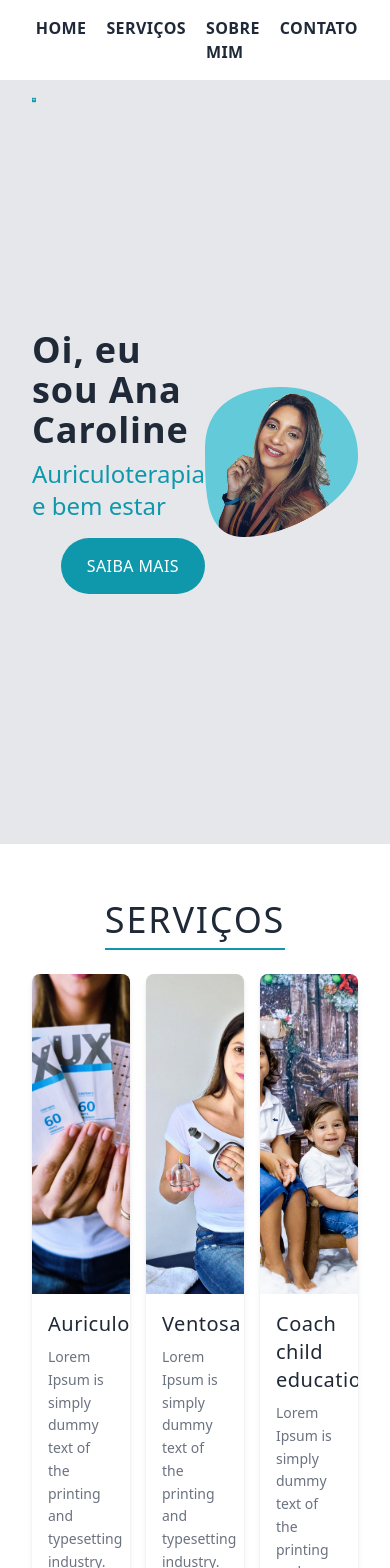
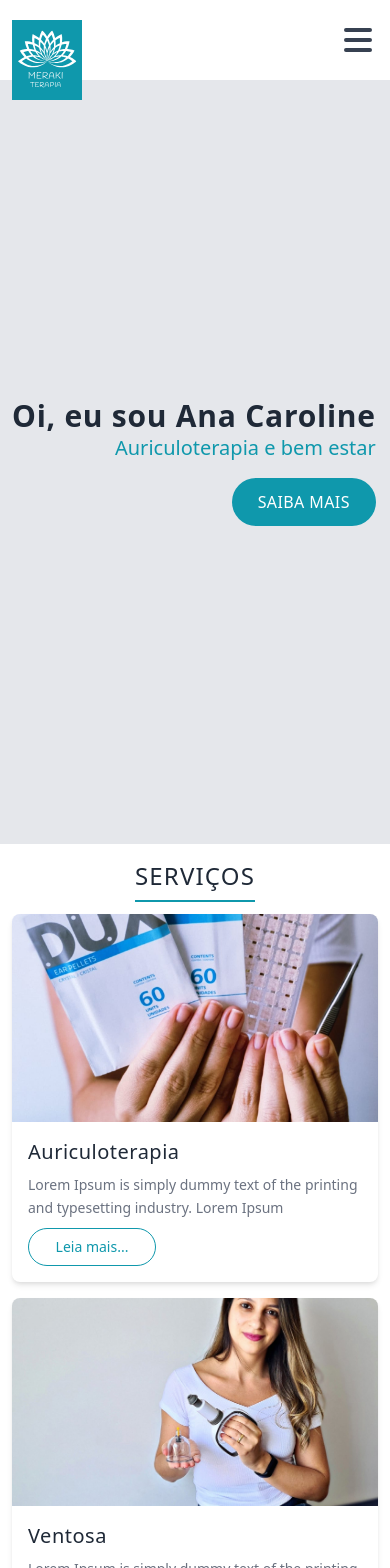
Before and after one commit to santanarscs/meraki-blog, a Next.js app: page / in a window 390 px wide. Shown: the top 1568 px of the page. Built offline with nearby package versions, Linux system fonts and the light colour scheme.

Commit message:
set breakpoint to mobile iphone 6/7/8

```diff
--- a/package.json
+++ b/package.json
@@ -6,6 +6,7 @@
     "start": "next start"
   },
   "dependencies": {
+    "@heroicons/react": "^1.0.4",
     "next": "latest",
     "react": "^17.0.2",
     "react-dom": "^17.0.2"
--- a/src/components/Header.tsx
+++ b/src/components/Header.tsx
@@ -1,21 +1,24 @@
-
+import { MenuIcon } from '@heroicons/react/solid'
 function Header() {
   return (
     <div className="flex w-full h-20 shadow-md z-10">
-      <header className="flex justify-between items-center px-8 w-full z-10">
+      <header className="flex justify-between items-center px-3 sm:px-8 w-full z-10">
         <div className="relative w-52">
           <div className="absolute -top-5">
-            <img className="h-40" src="/images/Logo.svg" alt="Meraki terapia"/>
+            <img className="h-20 sm:h-40" src="/images/Logo.svg" alt="Meraki terapia"/>
           </div>
         </div>
-        <nav className="justify-self-end">
-          <ul className="flex  space-x-5 uppercase font-semibold tracking-wide text-gray-800">
+        <nav className="hidden sm:block justify-self-end">
+          <ul className="flex space-x-5 uppercase font-semibold tracking-wide text-gray-800">
             <li>Home</li>
             <li>Serviços</li>
             <li>Sobre mim</li>
             <li>Contato</li>
           </ul>
         </nav>
+        <button className="sm:hidden">
+          <MenuIcon className="h-10 w-10 text-gray-700" />
+        </button>
       </header>
     </div>
   )
--- a/src/pages/index.tsx
+++ b/src/pages/index.tsx
@@ -1,26 +1,29 @@
 import { Header } from '../components/Header'
-
+import Head from 'next/head'
 export default function Home() {
   return (
     <div>
+      <Head>
+        <title>Meraki Terapia</title>
+      </Head>
       <Header />
 
-      <section className="bg-gray-200 content-area flex items-center justify-between px-8 w-full text-gray-800">
+      <section className="bg-gray-200 content-area flex items-center justify-between px-3 sm:px-8 w-full text-gray-800">
         <div className="flex flex-col items-end">
-          <h1 className="text-4xl tracking-wide font-semibold mb-2">Oi, eu sou Ana Caroline</h1>
-          <span className="text-brand font-medium text-2xl mb-4">Auriculoterapia e bem estar</span>
-          <button className="bg-brand p-4 rounded-full text-white uppercase tracking-wide w-36 font-medium hover:bg-brand-dark transition-colors">Saiba mais</button>
+          <h1 className="text-3xl sm:text-4xl tracking-wide font-semibold sm:mb-2">Oi, eu sou Ana Caroline</h1>
+          <span className="text-brand font-medium text-xl sm:text-2xl mb-4">Auriculoterapia e bem estar</span>
+          <button className="bg-brand p-3 sm:p-4 rounded-full text-white uppercase tracking-wide w-36 font-medium hover:bg-brand-dark transition-colors">Saiba mais</button>
         </div>
-        <div>
+        <div className="hidden sm:block">
           <img src="/images/Carol.png" alt="Ana Caroline Santana"/>
         </div>
       </section>
 
-      <section className="p-14 bg-white px-8 w-full text-gray-800 flex items-center flex-col">
-        <h1 className=" text-4xl uppercase tracking-wider font-medium pb-2 border-b-2 border-brand">Serviços</h1>
-        <ul className="grid grid-cols-3 gap-4 mt-6">
+      <section className="py-4 sm:py-14 bg-white px-3 sm:px-8 w-full text-gray-800 flex items-center flex-col">
+        <h1 className="text-2xl sm:text-4xl uppercase tracking-wider font-medium pb-2 border-b-2 border-brand">Serviços</h1>
+        <ul className="grid grid-cols-1 gap-4 sm:grid-cols-3 mt-3 sm:mt-6">
           <li className="rounded-lg shadow-md overflow-hidden bg-white">
-            <img className="h-80 w-full object-cover" src="/images/aurico.jpeg" alt="Auriculoterapia" />
+            <img className="h-52 sm:h-80 w-full object-cover" src="/images/aurico.jpeg" alt="Auriculoterapia" />
             <div className="p-4 flex flex-col">
               <h2 className="text-xl mb-2 tracking-wide">Auriculoterapia</h2>
               <span className="text-gray-500 text-sm leading-relaxed">Lorem Ipsum is simply dummy text of the printing and typesetting industry. Lorem Ipsum </span>
@@ -28,7 +31,7 @@ export default function Home() {
             </div>
           </li>
           <li className="rounded-lg shadow-md overflow-hidden bg-white">
-            <img className="h-80 w-full object-cover" src="/images/ventosa.jpeg" alt="Ventosa terapia" />
+            <img className="h-52 sm:h-80 w-full object-cover" src="/images/ventosa.jpeg" alt="Ventosa terapia" />
             <div className="p-4 flex flex-col">
               <h2 className="text-xl mb-2 tracking-wide">Ventosa</h2>
               <span className="text-gray-500 text-sm leading-relaxed">Lorem Ipsum is simply dummy text of the printing and typesetting industry. Lorem Ipsum </span>
@@ -36,7 +39,7 @@ export default function Home() {
             </div>
           </li>
           <li className="rounded-lg shadow-md overflow-hidden bg-white">
-            <img className="h-80 w-full object-cover" src="/images/coach_child.jpeg" alt="Coach Child education" />
+            <img className="h-52 sm:h-80 w-full object-cover" src="/images/coach_child.jpeg" alt="Coach Child education" />
             <div className="p-4 flex flex-col">
               <h2 className="text-xl mb-2 tracking-wide">Coach child education</h2>
               <span className="text-gray-500 text-sm leading-relaxed">Lorem Ipsum is simply dummy text of the printing and typesetting industry. Lorem Ipsum </span>
@@ -46,30 +49,31 @@ export default function Home() {
         </ul>
       </section>
 
-      <section className="p-14 bg-gray-200 px-8 w-full text-gray-800 flex items-center flex-col">
-        <h1 className="text-4xl uppercase tracking-wider font-medium pb-2 border-b-2 border-brand">Meus Clientes</h1>
-        <ul className="my-10 w-full">
-          <li className="flex items-center justify-center ">
+      <section className="py-4 sm:py-14 bg-gray-200 px-3 sm:px-8 w-full text-gray-800 flex items-center flex-col">
+        <h1 className="text-2xl sm:text-4xl uppercase tracking-wider font-medium pb-2 border-b-2 border-brand">Meus Clientes</h1>
+        <ul className="my-5 sm:my-10 w-full">
+          <li className="flex items-center justify-center">
             <img className="rounded-full h-24 w-24 mr-4" src="/images/ivan.jpeg" alt="Ivan" />
             <p className="text-gray-600 italic text-base w-2/3 line">“Após receber instruções no programa de coach child education meus filhos se tornaram dois dinossauros, o mais velho é o Dimitrisauro e o mais novo é o Icarosauro-san”</p>
           </li>
         </ul>
       </section>
 
-      <section className="p-14 bg-white px-8 w-full text-gray-800 flex items-center flex-col">
-        <h1 className=" text-4xl uppercase tracking-wider font-medium pb-2 border-b-2 border-brand">Sobre mim</h1>
-        <div className="flex justify-between mt-6">
-          <img className="border-4 border-brand w-1/3" src="/images/Carol.jpeg" alt="Carol Santana"/>
-          <div className="ml-4 flex-1 text-gray-600 space-y-6">
+      <section className="py-4 sm:py-14 bg-white px-3 sm:px-8 w-full text-gray-800 flex items-center flex-col">
+        <h1 className="text-2xl sm:text-4xl uppercase tracking-wider font-medium pb-2 border-b-2 border-brand">Sobre mim</h1>
+        <div className="flex flex-col items-center sm:flex-row sm:justify-between mt-6">
+          <img className="border-4 border-brand w-1/3 mb-4 sm:mb-0" src="/images/Carol.jpeg" alt="Carol Santana"/>
+          <div className="sm:ml-4 flex-1 text-gray-600 space-y-6">
             <p className="leading-relaxed text-lg">Lorem Ipsum is simply dummy text of the printing and typesetting industry. Lorem Ipsum has been the industry's standard dummy text ever since the 1500s, when an unknown printer took a galley of type and scrambled it to make a type specimen book. It has survived not only five centuries, but also the leap into electronic typesetting, remaining essentially unchanged. It was popularised in the 1960s with the release of Letraset sheets containing Lorem Ipsum passages, and more recently with desktop publishing software like Aldus PageMaker including versions of Lorem Ipsum.</p>
             <p className="leading-relaxed text-lg">Lorem Ipsum is simply dummy text of the printing and typesetting industry. Lorem Ipsum has been the industry's standard dummy text ever since the 1500s, when an unknown printer took a galley of type and scrambled it to make a type specimen book. It has survived not only five centuries, but also the leap into electronic typesetting, remaining essentially unchanged. It was popularised in the 1960s with the release of Letraset sheets containing Lorem Ipsum passages, and more recently with desktop publishing software like Aldus PageMaker including versions of Lorem Ipsum.</p>
           </div>
         </div>
       </section>
-      <section className="p-14 bg-gray-200 px-8 w-full text-gray-800 flex items-center flex-col">
-        <h1 className="text-4xl uppercase tracking-wider font-medium pb-2 border-b-2 border-brand">Contato</h1>
-        <div className="flex mt-6">
-          <form className="w-2/3">
+
+      <section className="py-4 sm:py-14 bg-gray-200 px-3 sm:px-8 w-full text-gray-800 flex items-center flex-col">
+        <h1 className="text-2xl sm:text-4xl uppercase tracking-wider font-medium pb-2 border-b-2 border-brand">Contato</h1>
+        <div className="flex flex-col sm:flex-row mt-6">
+          <form className="w-full sm:w-2/3">
             <div className="flex flex-col mb-2">
               <label htmlFor="" className="mb-1">Nome</label>
               <input className="p-2 border border-gray-400 rounded-lg" type="text" placeholder="Seu nome"/>
@@ -86,41 +90,43 @@ export default function Home() {
               <label htmlFor="">Mensagem</label>
               <textarea className="p-2 border border-gray-400 rounded-lg" name="" id="" cols={30} rows={10} placeholder="Sua mensagem"></textarea>
             </div>
-            <button className="bg-brand text-white rounded-full w-32 px-4 py-2 uppercase">enviar</button>
+            <button className="bg-brand text-white rounded-full w-full sm:w-32 px-4 py-2 uppercase">enviar</button>
           </form>
-          <div className="flex flex-col  ml-4">
+          <div className="flex flex-col mt-6 sm:mt-0 sm:ml-4">
             <img src="/images/MAPA.png" alt="Localização" />
-            <p className="self-end text-gray-700 mt-3">R. Acerbal Pinto Malheiros, 82A - Mariléa Chácara, Rio das Ostras</p>
-            <p className="self-end text-gray-700">Telefone: (22) 98324-2230</p>
+            <p className="sm:self-end text-gray-700 mt-3">R. Acerbal Pinto Malheiros, 82A - Mariléa Chácara, Rio das Ostras</p>
+            <p className="sm:self-end text-gray-700">Telefone: (22) 98324-2230</p>
           </div>
         </div>
       </section>
+
       <footer className="bg-brand text-white">
-        <div className="flex p-14 px-8 w-full justify-between">
+        <div className="flex flex-col sm:flex-row py-4 sm:py-14 px-3 sm:px-8 w-full justify-between">
           <div className="flex items-center">
-            <img src="/images/logo-white.svg" alt="Meraki terapia" />
+            <img className="w-28" src="/images/logo-white.svg" alt="Meraki terapia" />
             <p className="w-52 text-xl ml-8 tracking-wide">Medicina alternativa para seu bem estar</p>
           </div>
-          <div className="w-1/3">
+          <div className="w-full sm:w-1/3 mt-4 sm:mt-0">
             <h2 className="text-xl font-bold tracking-wide">Redes sociais</h2>
-            <ul className="flex space-x-6 mt-4">
+            <ul className="flex space-x-3 sm:space-x-6 mt-4">
               <li>
-                <img src="/images/twitter.svg" alt="twitter"/>
+                <img className="h-8 sm:h-16" src="/images/twitter.svg" alt="twitter"/>
               </li>
               <li>
-                <img src="/images/instagram.svg" alt="instagram"/>
+                <img className="h-8 sm:h-16" src="/images/instagram.svg" alt="instagram"/>
               </li>
               <li>
-                <img src="/images/facebook.svg" alt="facebook"/>
+                <img className="h-8 sm:h-16" src="/images/facebook.svg" alt="facebook"/>
               </li>
               <li>
-                <img src="/images/linkedin.svg" alt="linkedin"/>
+                <img className="h-8 sm:h-16" src="/images/linkedin.svg" alt="linkedin"/>
               </li>
             </ul>
           </div>
         </div>
 
       </footer>
+
       <div className="h-16 bg-brand-dark text-white flex flex-col items-center justify-center font-light text-sm">
         <p>Todos os direitos reservados</p>
         <p className="inline-block">Feito com <img className="inline-block" src="/images/s2.svg" alt="s2"/> para você</p>
```
Also changed, not shown: 1 other file (tests, documents, lock files or other folders).
